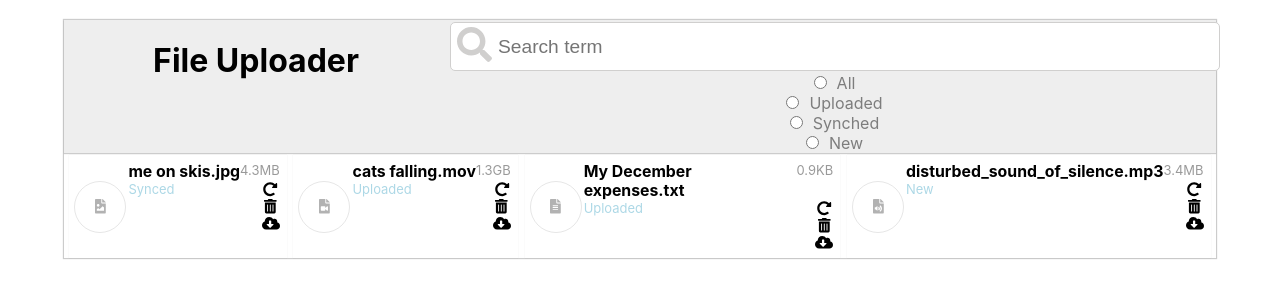
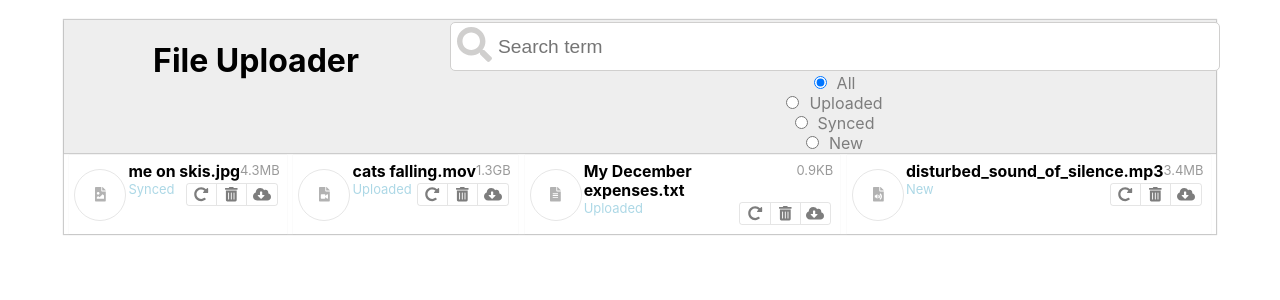
Before and after one commit to jakep5/fileuploader, a React (Create React App) app: page / in a window 1280 px wide. Shown: the top 300 px of the page. Built offline with nearby package versions, Linux system fonts and the light colour scheme.

Commit message:
add search term and filter functionality

```diff
--- a/src/App.js
+++ b/src/App.js
@@ -4,11 +4,34 @@ import FilterableList from './components/FilterableList/FilterableList';
 import './App.css'
 
 class App extends React.Component {
+  constructor(props) { //Default - display all files and have an empty search term
+    super(props);
+    this.state = {
+      searchTerm: '',
+      filterOption: 'All'
+    };
+  }
+
+  updateSeachTerm(term) {
+    this.setState({searchTerm: term})
+  }
+
+  updateFilterOptions(option) {
+    this.setState({filterOption: option})
+  }
+
   render() {
     return (
       <div className = 'App'>
-        <SearchBar />
-        <FilterableList files={this.props.files}/>
+        <SearchBar searchTerm = {this.state.searchTerm}
+        filterOption = {this.state.filterOption}
+        updateSearchTerm={term => this.updateSeachTerm(term)}
+        />
+        <FilterableList files={this.props.files}
+        searchTerm = {this.state.searchTerm}
+        filterOption = {this.state.filterOption}
+        updateFilterOptions = {option => this.updateFilterOptions(option)}
+        />
       </div>
     )
   }
--- a/src/components/ControlBar/ControlBar.css
+++ b/src/components/ControlBar/ControlBar.css
@@ -0,0 +1,42 @@
+
+.ControlBar {
+    display: flex;
+    flex-direction: row;
+    border: solid 1px rgba(0,0,0,0.1);
+    width: 90px;
+    justify-content: space-between;
+    border-radius: 3px;
+    margin: 2px;
+    color: #7D7D7D;
+  }
+
+  .ControlBar__btn {
+    flex: 1;
+    padding: 2px;
+  }
+
+  .ControlBar__btn:last-child {
+    border-left: solid 1px rgba(0,0,0,0.1);
+  }
+
+  .ControlBar__btn:first-child {
+    border-right: solid 1px rgba(0,0,0,0.1);
+  }
+
+  .ControlBar__btn:hover, .ControlBar__btn:focus {
+    color: #212529;
+    text-decoration: none;
+  }
+
+  .ControlBar__btn:focus, .ControlBar__btn.focus {
+    outline: 0;
+    box-shadow: 0 0 0 0.2rem rgba(0, 123, 255, 0.25);
+  }
+
+  .ControlBar__btn.disabled, .ControlBar__btn:disabled {
+    opacity: 0.65;
+  }
+
+  .ControlBar__btn:not(:disabled):not(.disabled) {
+    cursor: pointer;
+  }
--- a/src/components/FilterOptions/FilterOptions.js
+++ b/src/components/FilterOptions/FilterOptions.js
@@ -1,36 +1,61 @@
+import React, { Component } from 'react';
 import './FilterOptions.css';
-import React from 'react'
 
-class FilterOptions extends React.Component {
+class FilterOptions extends Component {
   render() {
+    const { filterOption } = this.props;
     return (
       <div className="FilterOptions">
         <div className="FilterOptions__option">
           <label htmlFor="filter_all">
-                        <input type="radio" value="All" id="filter_all" name="filter"></input>
+            <input
+              type="radio"
+              value="All"
+              id="filter_all"
+              name="filter"
+              checked={filterOption ==="All"}
+              onChange={e => this.props.updateFilterOptions(e.target.value)}/>
           All
           </label>
         </div>
         <div className="FilterOptions__option">
           <label htmlFor="filter_uploaded">
-                        <input type="radio" value="Uploaded" id="filter_uploaded" name="filter"/>
+            <input
+              type="radio"
+              value="Uploaded"
+              id="filter_uploaded"
+              name="filter"
+              checked={filterOption ==="Uploaded"}
+              onChange={e => this.props.updateFilterOptions(e.target.value)}/>
           Uploaded
           </label>
         </div>
         <div className="FilterOptions__option">
-                    <label htmlFor="filter_synched">
-                        <input type="radio" value="Synced" id="filter_synced" name="filter"/>
-                        Synched
+          <label htmlFor="filter_synced">
+            <input
+              type="radio"
+              value="Synced"
+              id="filter_synced"
+              name="filter"
+              checked={filterOption ==="Synced"}
+              onChange={e => this.props.updateFilterOptions(e.target.value)}/>
+          Synced
           </label>
         </div>
         <div className="FilterOptions__option">
           <label htmlFor="filter_new">
-                        <input type="radio" value="New" id="filter_new" name="filter"/>
+            <input
+              type="radio"
+              value="New"
+              id="filter_new"
+              name="filter"
+              checked={filterOption ==="New"}
+              onChange={e => this.props.updateFilterOptions(e.target.value)}/>
           New
           </label>
         </div>
       </div>
-        )
+    );
   }
 }
 
--- a/src/components/FilterableList/FilterableList.js
+++ b/src/components/FilterableList/FilterableList.js
@@ -4,7 +4,11 @@ import React from 'react';
 
 class FilterableList extends React.Component {
     render() {
-        const list = this.props.files.map((file,key) => <ListItem {...file} key={key} />);
+        const { searchTerm, filterOption } = this.props;
+        const list = this.props.files
+            .filter(file => file.name.includes(searchTerm)
+                && (filterOption === 'All' || file.status === filterOption))
+            .map((file, key) => <ListItem {...file} key={key}  />)
         return (
             <div className="FilterableList">
                 {list}
--- a/src/components/SearchBar/SearchBar.js
+++ b/src/components/SearchBar/SearchBar.js
@@ -11,8 +11,8 @@ class SearchBar extends React.Component {
                     <h1>File Uploader</h1>
                 </div>
                 <div className="SearchBar__controls">
-                    <SearchBox />
-                    <FilterOptions />
+                    <SearchBox searchTerm = {this.props.searchTerm} updateSearchTerm = {this.props.updateSearchTerm}/>
+                    <FilterOptions filterOption = {this.props.filterOption}/>
                 </div>
             </div>
         )
--- a/src/components/SearchBox/SearchBox.js
+++ b/src/components/SearchBox/SearchBox.js
@@ -9,7 +9,11 @@ class SearchBox extends React.Component {
         return (
             <div className = "SearchBox">
                 <FontAwesomeIcon icon = {faSearch} />
-                <input placeholder="Search term"></input>
+                <input
+                    placeholder="Search term"
+                    value={this.props.searchTerm}
+                    onChange={e => this.props.updateSearchTerm(e.target.value)}>
+                    </input>
             </div>
         )
     }
```
Lines whose indentation alone changed are shown as unchanged.
